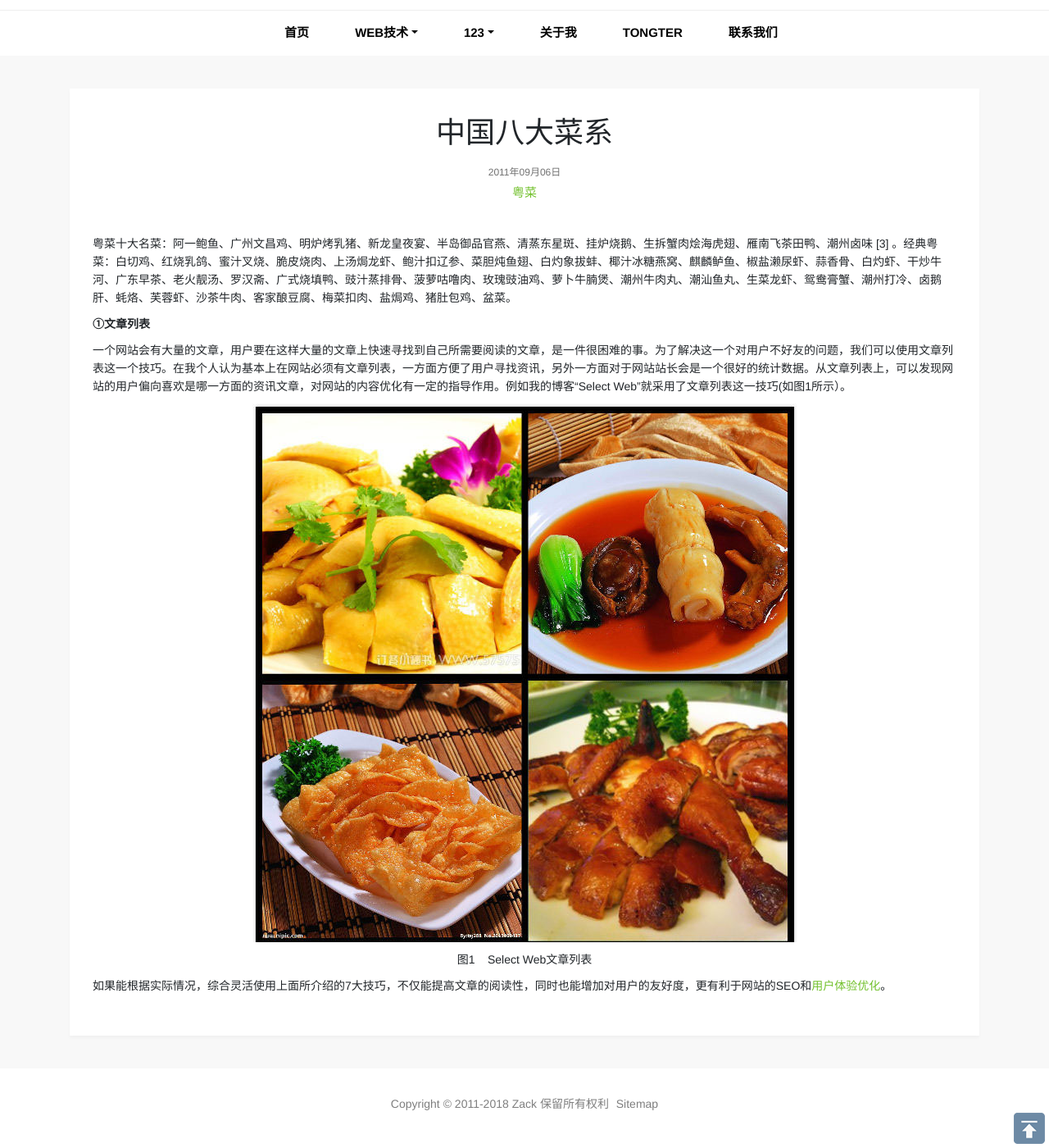
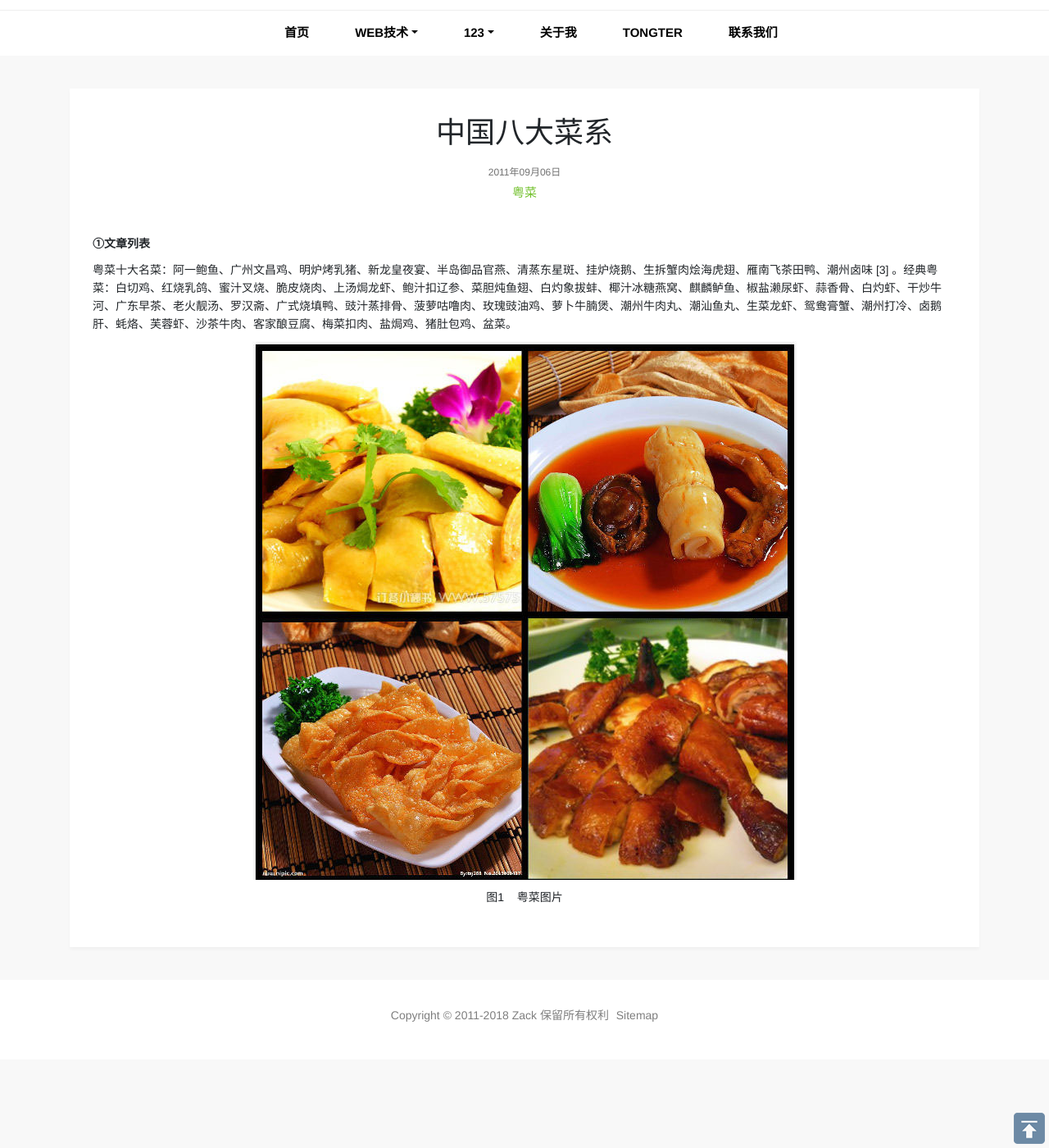
Before and after one commit to a2e4117/a2e4117.github.io, a Jekyll site: the page built from ueo/_posts/2011-09-06-web-read-skill.html, in a window 1280 px wide and 1400 px high, scrolled down 218 px. Shown: the whole window at 82% size. Built offline with Jekyll 4.4.1, drawn with Linux system fonts in a browser that asks for light colours.

Commit message:
Update 2011-09-06-web-read-skill.html

```diff
--- a/ueo/_posts/2011-09-06-web-read-skill.html
+++ b/ueo/_posts/2011-09-06-web-read-skill.html
@@ -7,9 +7,7 @@
 keywords: 粤菜
 description: 粤菜即广东菜，是中国传统四大菜系、八大菜系之一，发源于岭南。
 ---
+<p><b>①文章列表</b></p>
 <p>粤菜十大名菜：阿一鲍鱼、广州文昌鸡、明炉烤乳猪、新龙皇夜宴、半岛御品官燕、清蒸东星斑、挂炉烧鹅、生拆蟹肉烩海虎翅、雁南飞茶田鸭、潮州卤味 [3]  。经典粤菜：白切鸡、红烧乳鸽、蜜汁叉烧、脆皮烧肉、上汤焗龙虾、鲍汁扣辽参、菜胆炖鱼翅、白灼象拔蚌、椰汁冰糖燕窝、麒麟鲈鱼、椒盐濑尿虾、蒜香骨、白灼虾、干炒牛河、广东早茶、老火靓汤、罗汉斋、广式烧填鸭、豉汁蒸排骨、菠萝咕噜肉、玫瑰豉油鸡、萝卜牛腩煲、潮州牛肉丸、潮汕鱼丸、生菜龙虾、鸳鸯膏蟹、潮州打冷、卤鹅肝、蚝烙、芙蓉虾、沙茶牛肉、客家酿豆腐、梅菜扣肉、盐焗鸡、猪肚包鸡、盆菜。</p>
-<p><b>①文章列表</b></p>
-<p>一个网站会有大量的文章，用户要在这样大量的文章上快速寻找到自己所需要阅读的文章，是一件很困难的事。为了解决这一个对用户不好友的问题，我们可以使用文章列表这一个技巧。在我个人认为基本上在网站必须有文章列表，一方面方便了用户寻找资讯，另外一方面对于网站站长会是一个很好的统计数据。从文章列表上，可以发现网站的用户偏向喜欢是哪一方面的资讯文章，对网站的内容优化有一定的指导作用。例如我的博客&ldquo;Select Web&rdquo;就采用了文章列表这一技巧(如图1所示）。</p>
 <p align="center"><img class="img-fluid" alt="Select Web文章列表" src="{{ site.url }}/images/ueo/web-read-skill-1.jpg"></p>
-<p align="center">图1&nbsp;&nbsp;&nbsp; Select Web文章列表</p>
-<p>如果能根据实际情况，综合灵活使用上面所介绍的7大技巧，不仅能提高文章的阅读性，同时也能增加对用户的友好度，更有利于网站的SEO和<a target="_blank" href="{{ site.url }}">用户体验优化</a>。</p>
+<p align="center">图1&nbsp;&nbsp;&nbsp; 粤菜图片</p>
```
